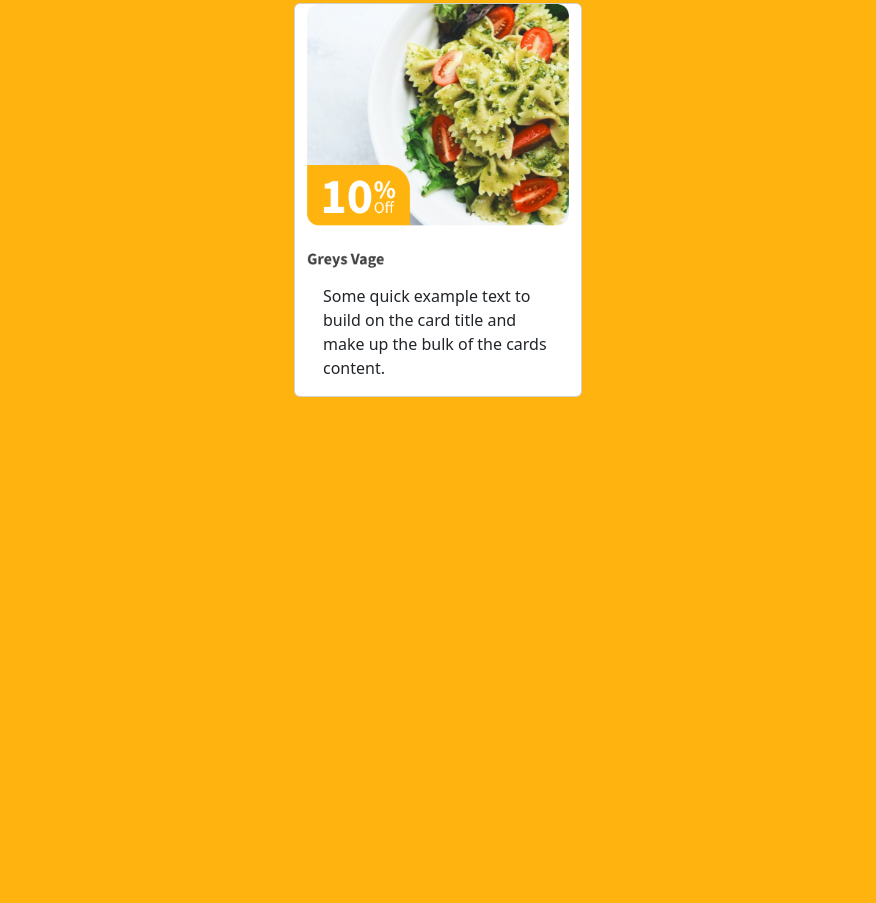
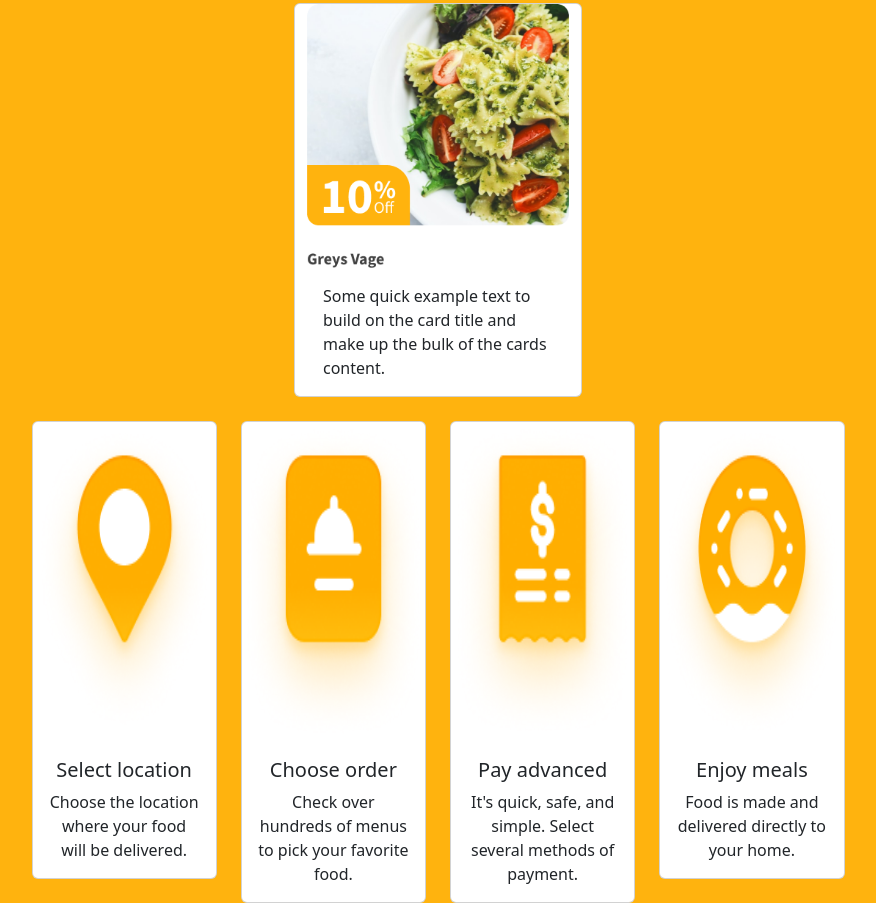
Before and after one commit to BencWislla/LojaDeFood, a plain HTML site: page index.html in a window 1280 px wide. Shown: the part 1363-2266 px from the top of the page, without its empty margins (202-1078 px from the left). Before the commit the page ends 1760 px from the top, so only its background shows below. Drawn offline with nearby package versions, Linux system fonts and the light colour scheme.

Commit message:
Novo cards

```diff
--- a/css/style.css
+++ b/css/style.css
@@ -61,3 +61,15 @@ header{
 #carousel{
   width: 50%;
 }
+
+#icones{
+  width: 100%;
+  height: 20rem;
+}
+#cadsIcones{
+  width: 75%;
+}
+
+#cardsFood{
+  width: 18rem;
+}
--- a/index.html
+++ b/index.html
@@ -66,35 +66,35 @@
     </section>
     <section class="container">
       <div class="row justify-content-center row-gap-4 column-gap-4 my-4">
-        <div class="card col-12 col-lg-3" style="width: 18rem;">
+        <div class="card col-12 col-md-4" id="cardsFood">
           <img src="/assets/img/Food Photo.png" class="card-img-top" alt="img/Food Photo.png">
           <div class="card-body">
             <p class="card-text">Some quick example text to build on the card title and make up the bulk of the cards
               content.</p>
           </div>
         </div>
-        <div class="card col-12 col-lg-3" style="width: 18rem;">
+        <div class="card col-12 col-md-4" id="cardsFood">
           <img src="/assets/img/Food Photo (1).png" class="card-img-top" alt="img/Food Photo.png">
           <div class="card-body">
             <p class="card-text">Some quick example text to build on the card title and make up the bulk of the cards
               content.</p>
           </div>
         </div>
-        <div class="card col-12 col-lg-3" style="width: 18rem;">
+        <div class="card col-12 col-md-4" id="cardsFood">
           <img src="assets/img/Food Photo (2).png" class="card-img-top" alt="img/Food Photo.png">
           <div class="card-body">
             <p class="card-text">Some quick example text to build on the card title and make up the bulk of the cards
               content.</p>
           </div>
         </div>
-        <div class="card col-12 col-lg-3" style="width: 18rem;">
+        <div class="card col-12 col-md-4" id="cardsFood">
           <img src="assets/img/Flash Deal Card.png" class="card-img-top" alt="img/Food Photo.png">
           <div class="card-body">
             <p class="card-text">Some quick example text to build on the card title and make up the bulk of the cards
               content.</p>
           </div>
         </div>
-        <div class="card col-12 d-lg-none" style="width: 18rem;">
+        <div class="card col-12 d-lg-none" id="cardsFood">
           <img src="assets/img/Frame 40 (1).png" class="card-img-top" alt="img/Food Photo.png">
           <div class="card-body">
             <p class="card-text">Some quick example text to build on the card title and make up the bulk of the cards
@@ -102,6 +102,47 @@
           </div>
         </div>
       </div>
+    </section>
+    <section class="container d-flex justify-content-center">
+      <div class="row" id="cadsIcones">
+        <div class="col-12  col-md-3">
+          <div class="card">
+            <img src="assets/icon/Icons2.png" class="card-img-top" alt="..." id="icones">
+            <div class="card-body">
+              <h5 class="card-title text-center">Select location</h5>
+              <p class="card-text text-center">Choose the location where your food will be delivered.</p>
+            </div>
+          </div>
+        </div>
+        <div class="col-12 col-md-3">
+          <div class="card">
+            <img src="assets/icon/Icons (1).png" class="card-img-top" alt="..." id="icones">
+            <div class="card-body">
+              <h5 class="card-title text-center">Choose order</h5>
+              <p class="card-text text-center">Check over hundreds of menus to pick your favorite food.</p>
+            </div>
+          </div>
+        </div>
+        <div class="col-12 col-md-3">
+          <div class="card">
+            <img src="assets/icon/Icons (2).png" class="card-img-top" alt="..." id="icones">
+            <div class="card-body">
+              <h5 class="card-title text-center">Pay advanced</h5>
+              <p class="card-text text-center">It's quick, safe, and simple. Select several methods of payment.</p>
+            </div>
+          </div>
+        </div>
+        <div class="col-12 col-md-3">
+          <div class="card">
+            <img src="assets/icon/Icons (3).png" class="card-img-top" alt="..." id="icones">
+            <div class="card-body">
+              <h5 class="card-title text-center">Enjoy meals</h5>
+              <p class="card-text text-center">Food is made and delivered directly to your home.</p>
+            </div>
+          </div>
+        </div>
+      </div>
+    </section>
   </main>
   <script src="https://cdn.jsdelivr.net/npm/bootstrap@5.3.8/dist/js/bootstrap.bundle.min.js"
     integrity="sha384-FKyoEForCGlyvwx9Hj09JcYn3nv7wiPVlz7YYwJrWVcXK/BmnVDxM+D2scQbITxI"
```
